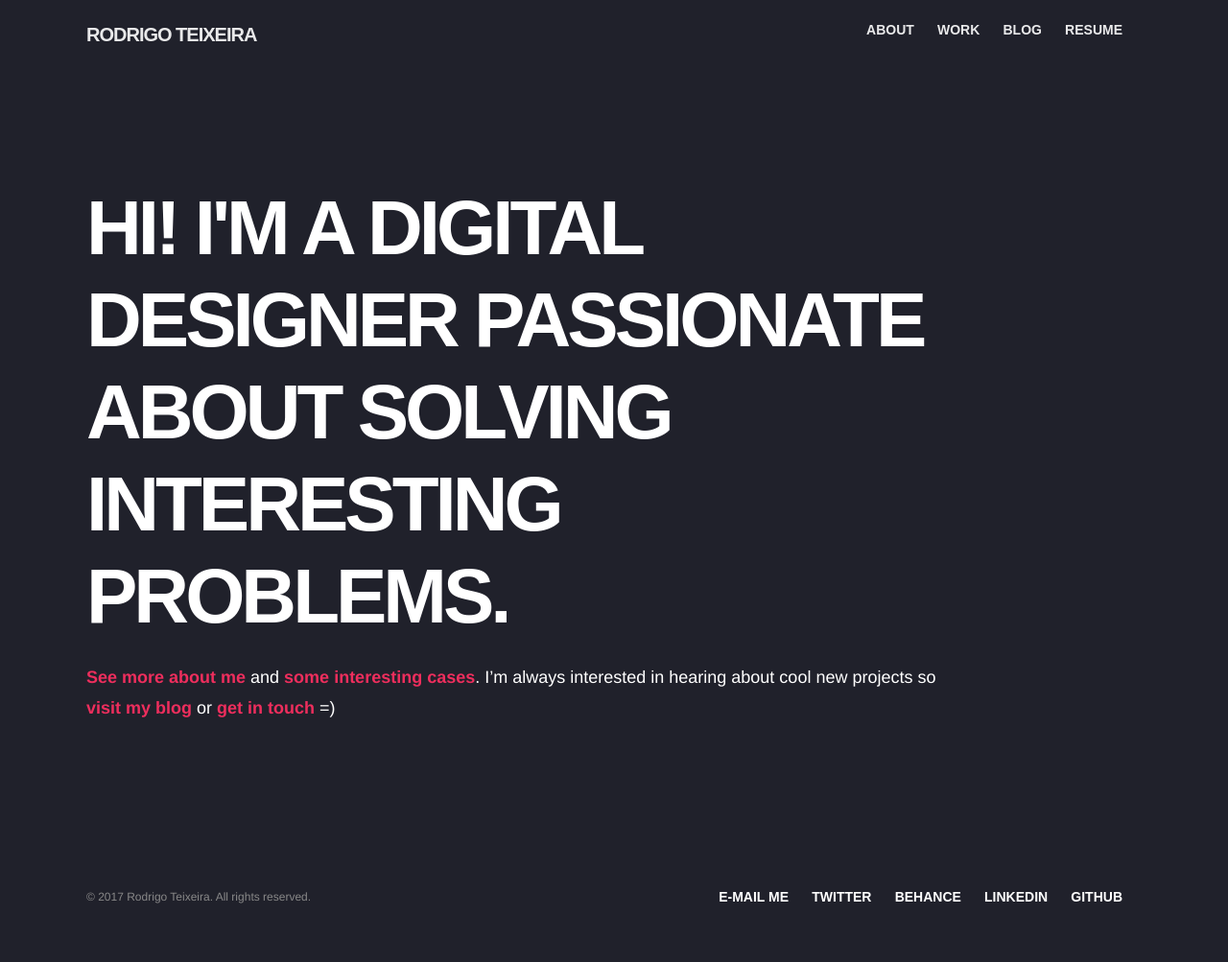
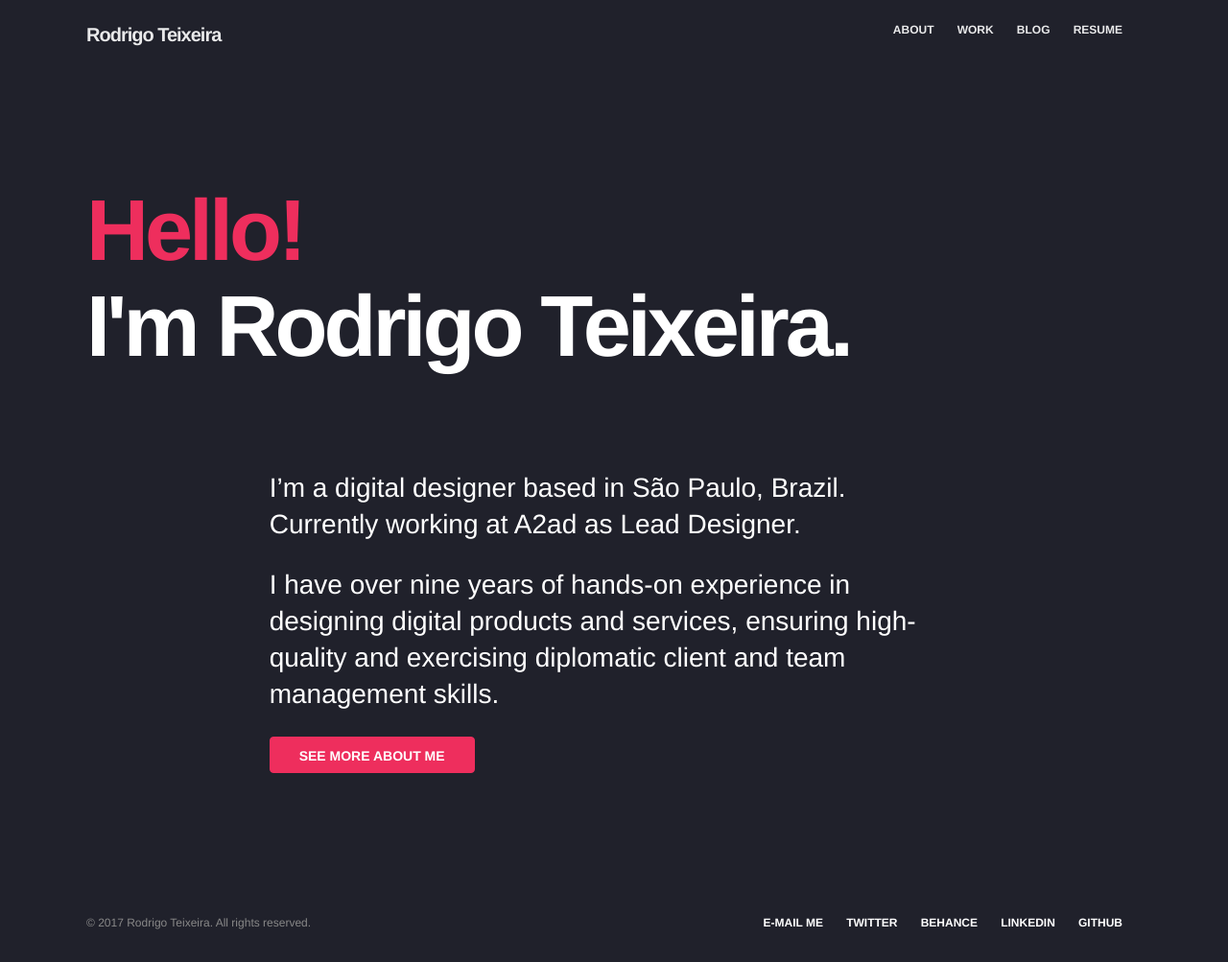
Before and after one commit to drigoteixeira/drigoteixeira.github.io, a Jekyll site: the page built from index.html, in a window 1280 px wide. Shown: the whole page at 96% size. Built offline with Jekyll 4.4.1, drawn with Linux system fonts in a browser that asks for light colours; nearby versions of some CDN libraries; before the commit the page ends 976 px from its top, so only the background shows below that.

Commit message:
Update homepage

```diff
--- a/_includes/footer.html
+++ b/_includes/footer.html
@@ -16,6 +16,6 @@
 		</div>
 	</div>
 </footer>
-<script src="//cdnjs.cloudflare.com/ajax/libs/jquery/2.1.3/jquery.min.js"></script>
+<script src="https://code.jquery.com/jquery-3.2.1.min.js" integrity="sha256-hwg4gsxgFZhOsEEamdOYGBf13FyQuiTwlAQgxVSNgt4=" crossorigin="anonymous"></script>
 <script src="https://ajax.googleapis.com/ajax/libs/webfont/1.6.26/webfont.js"></script>
 <script type="text/javascript" src="/js/scripts.js"></script>
--- a/_scss/layout.scss
+++ b/_scss/layout.scss
@@ -47,8 +47,13 @@ HEADER
 
 
 .jumbo {
-  padding: 40px 0 80px 0;
+  padding: 40px 0;
   height: 100%;
+}
+
+.jumbo p {
+  font-size: 28px;
+  line-height: 38px;
 }
 
 
@@ -71,8 +76,6 @@ HEADER
 .logo h1 {
   font-size: 20px;
   line-height: 32px;
-  font-family: 'Oswald', sans-serif;
-  text-transform: uppercase;
 }
 
 .logo h1 span {
@@ -102,9 +105,8 @@ HEADER
   display: inline;
   line-height: 32px;
   vertical-align: baseline;
-  font-size: 14px;
+  font-size: 12px;
   font-weight: 700;
-  font-family: 'Oswald', sans-serif;
   text-transform: uppercase;
 }
 
@@ -129,9 +131,8 @@ li.item00 {
   }
 
   .highlight {
-    font-family: 'Oswald', sans-serif;
     font-size: 60px;
-    text-transform: uppercase;
+    line-height: 70px;
     letter-spacing: -2px;
   }
 
--- a/_scss/typography.scss
+++ b/_scss/typography.scss
@@ -10,8 +10,7 @@ h6 {
   margin-bottom: 2rem;
   letter-spacing: -1px;
   color: $gray-2;
-  font-family: 'Oswald', sans-serif;
-  text-transform: uppercase;
+  font-family: 'Helvetica Neue', Arial, Verdana, sans-serif;
   margin-top: 0;
 }
 
@@ -21,11 +20,16 @@ h1 {
 }
 
 .highlight {
-  font-family: 'Oswald', sans-serif;
-  font-size: 80px;
-  text-transform: uppercase;
+  font-family: 'Helvetica Neue', Arial, Verdana, sans-serif;
+  font-size: 90px;
+  line-height: 100px;
   color: $gray-3;
   letter-spacing: -4px;
+}
+
+.highlight span {
+  color: $red;
+  display: block;
 }
 
 h2 {
@@ -61,11 +65,7 @@ p {
   font-weight: 300;
 }
 
-h2
 
-.subheading {
-  font-weight: 300;
-}
 
 .heading {
     font-size: 70px;
--- a/about/index.html
+++ b/about/index.html
@@ -14,7 +14,7 @@ title: About
 <div class="container">
 	<div class="row">
 		<div class="three columns">
-			<h2>About me</h2>
+			<h2>About me.</h2>
 		</div>
 		<div class="nine columns">
 			<p>I’m a digital designer based in São Paulo, Brazil. Currently working at <a href="http://www.a2ad.com.br">A2ad</a> as Lead Designer. </p>
@@ -52,7 +52,7 @@ title: About
 	</div>
 	<div class="row">
 		<div class="three columns">
-			<h2>Approach</h2>
+			<h2>Approach.</h2>
 		</div>
 		<div class="nine columns">
 				<dl>
--- a/index.html
+++ b/index.html
@@ -4,10 +4,22 @@ layout: home
 <div class="hero-cover">
     <div class="container">
         <div class="row">
-            <div class="ten columns jumbo">
-                <h1 class="highlight">Hi! I'm a digital designer passionate about solving interesting problems.</h1>
-               	<p><a href="/about/">See more about me</a> and <a href="/work/">some interesting cases</a>. I’m always interested in hearing about cool new projects so <a href="/blog/">visit my blog</a> or <a href="mailto:drigoteixeira@gmail.com">get in touch</a> =)</p>
+            <div class="eleven columns jumbo">
+
+            	<h1 class="highlight"><span>Hello!</span> I'm Rodrigo Teixeira.</h1>
+
             </div>
+        </div>
+        <div class="row">
+        	<div class="eight columns jumbo offset-by-two">
+
+        		<p>I’m a digital designer based in São Paulo, Brazil. Currently working at A2ad as Lead Designer.</p>
+
+				<p>I have over nine years of hands-on experience in designing digital products and services, ensuring high-quality and exercising diplomatic client and team management skills.</p>
+
+				<a href="/about/" class="button button-primary">See more about me</a>
+
+        	</div>
         </div>
     </div>
 </div>
--- a/js/scripts.js
+++ b/js/scripts.js
@@ -46,11 +46,9 @@ $(document).ready(function(){
         });
     });
 
-
-
     WebFont.load({
         google: {
-            families: ['Oswald:200,300,400,500,600,700', 'Merriweather:300,300i,400,400i,700,700i']
+            families: ['Oswald:200,300,400,500,600,700']
         }
     });
 
```
